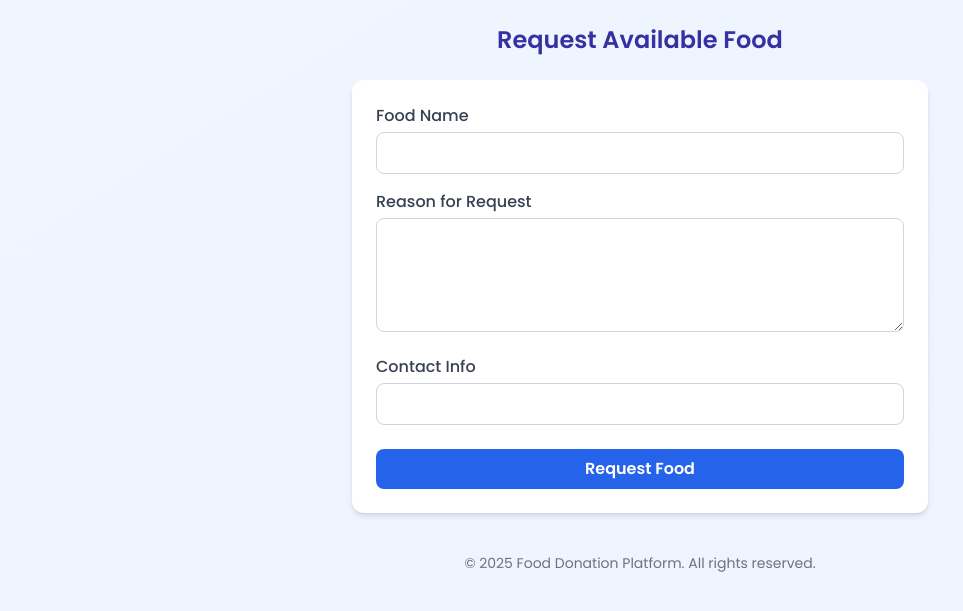
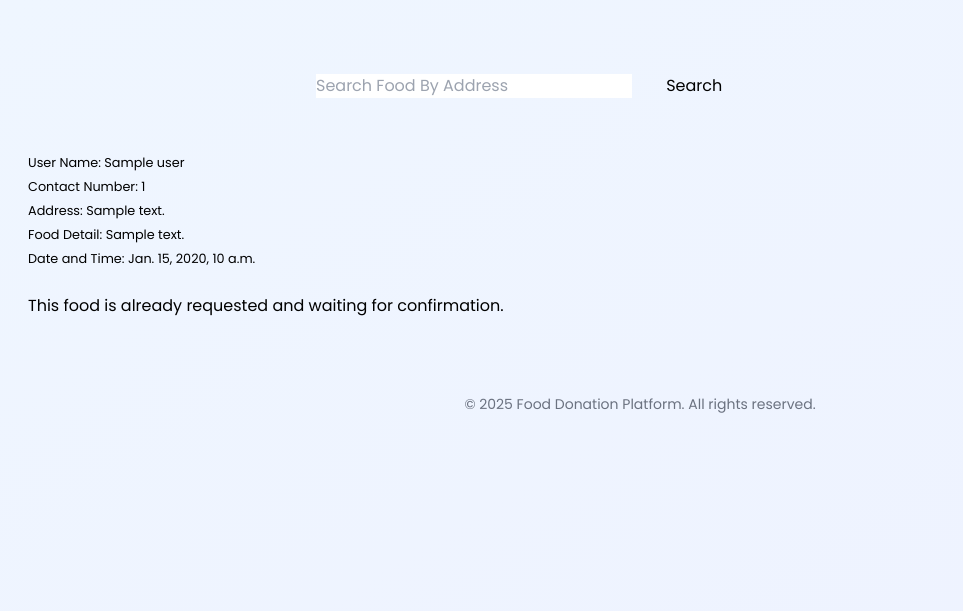
Before and after one commit to Shiva-Manda/Food_Donation, a Django app: template templates/donateapp/acceptor.html in a window 1280 px wide. Shown: the top 611 px of the page, without its empty margins (0-963 px from the left). Run offline with Django 3.2, Linux system fonts and the light colour scheme; the template is opened without the code that fills it: most values are stand-ins (such as "Sample title", 1, 10 or a date in 2020); some libraries are stand-ins or nearby versions.

Commit message:
Update acceptor.html

```diff
--- a/templates/donateapp/acceptor.html
+++ b/templates/donateapp/acceptor.html
@@ -1,25 +1,62 @@
 {% extends 'donateapp/base.html' %}
 {% load static %}
-
-{% block title %}Request Food{% endblock %}
+{% load crispy_forms_tags %}
 
 {% block content %}
-<h2 class="text-2xl font-semibold text-center text-indigo-800 mb-6">Request Available Food</h2>
+<div style="margin-left:300px;margin-top:30px;">
+  <form class="form-inline my-2 my-lg-0" action="{% url 'search_food' %}" method="get">
+      <input class="form-control col-lg-7" name="q" type="search" placeholder="Search Food By Address" aria-label="Search">
+      &nbsp;&nbsp;&nbsp;&nbsp;
+      <button class="btn btn-outline-success my-5 my-sm-0" type="submit">
+        <i class="fas fa-search"></i> &nbsp;&nbsp;Search
+      </button>
+  </form>
+</div>
 
-<form method="POST" class="bg-white p-6 rounded-xl shadow-md w-full max-w-xl mx-auto">
-  {% csrf_token %}
+{% if object_list %}
+<div class="container mt-5">
+  <div class="row d-flex justify-content-center">
+    <div class="col-md-8">
+      {% for detail in object_list %}
+        <div class="card p-3">
+          <div class="d-flex justify-content-between align-items-center">
+            <div class="user d-flex flex-row align-items-center">
+              <span>
+                <small class="font-weight-bold text-primary">User Name: {{ detail.user }}</small><br>
+                <small class="font-weight-bold">Contact Number: {{ detail.contact_number }}</small><br>
+                <small class="font-weight-bold">Address: {{ detail.address }}</small><br>
+                <small class="font-weight-bold">Food Detail: {{ detail.food_details }}</small>
+              </span>
+            </div>
+            <small class="font-weight-bold text-success">Date and Time: {{ detail.donate_date }}</small>
+          </div>
+          <br>
 
-  <label for="food_name" class="block font-medium mb-1 text-gray-700">Food Name</label>
-  <input type="text" name="food_name" id="food_name" class="w-full mb-4 px-4 py-2 border border-gray-300 rounded-lg focus:outline-none focus:ring-2 focus:ring-blue-500" required>
-
-  <label for="reason" class="block font-medium mb-1 text-gray-700">Reason for Request</label>
-  <textarea name="reason" id="reason" rows="4" class="w-full mb-4 px-4 py-2 border border-gray-300 rounded-lg focus:outline-none focus:ring-2 focus:ring-blue-500" required></textarea>
-
-  <label for="contact" class="block font-medium mb-1 text-gray-700">Contact Info</label>
-  <input type="text" name="contact" id="contact" class="w-full mb-6 px-4 py-2 border border-gray-300 rounded-lg focus:outline-none focus:ring-2 focus:ring-blue-500" required>
-
-  <button type="submit" class="w-full bg-blue-600 hover:bg-blue-700 text-white font-semibold py-2 px-4 rounded-lg">
-    Request Food
-  </button>
-</form>
-{% endblock %}
+          {% if detail.user != request.user %}
+              {% if detail.requests.all %}
+                  {% with detail.requests.first as req %}
+                      {% if req.status == 'Pending' %}
+                          <p class="text-warning font-weight-bold">This food is already requested and waiting for confirmation.</p>
+                      {% elif req.status == 'Declined' %}
+                          <a href="{% url 'request' detail.id %}" class="btn btn-primary">Request Food</a>
+                      {% else %}
+                          <p class="text-muted font-weight-bold">This food has already been accepted and is not available.</p>
+                      {% endif %}
+                  {% endwith %}
+              {% else %}
+                  <a href="{% url 'request' detail.id %}" class="btn btn-primary">Request Food</a>
+              {% endif %}
+          {% else %}
+              <p class="text-info font-weight-bold">You donated this food.</p>
+          {% endif %}
+        </div>
+        <br>
+      {% endfor %}
+    </div>
+  </div>
+</div>
+{% else %}
+  <br><br><br><br>
+  <h1 class="font-weight-bold text-danger text-center">No search result found.</h1>
+{% endif %}
+{% endblock content %}
```
